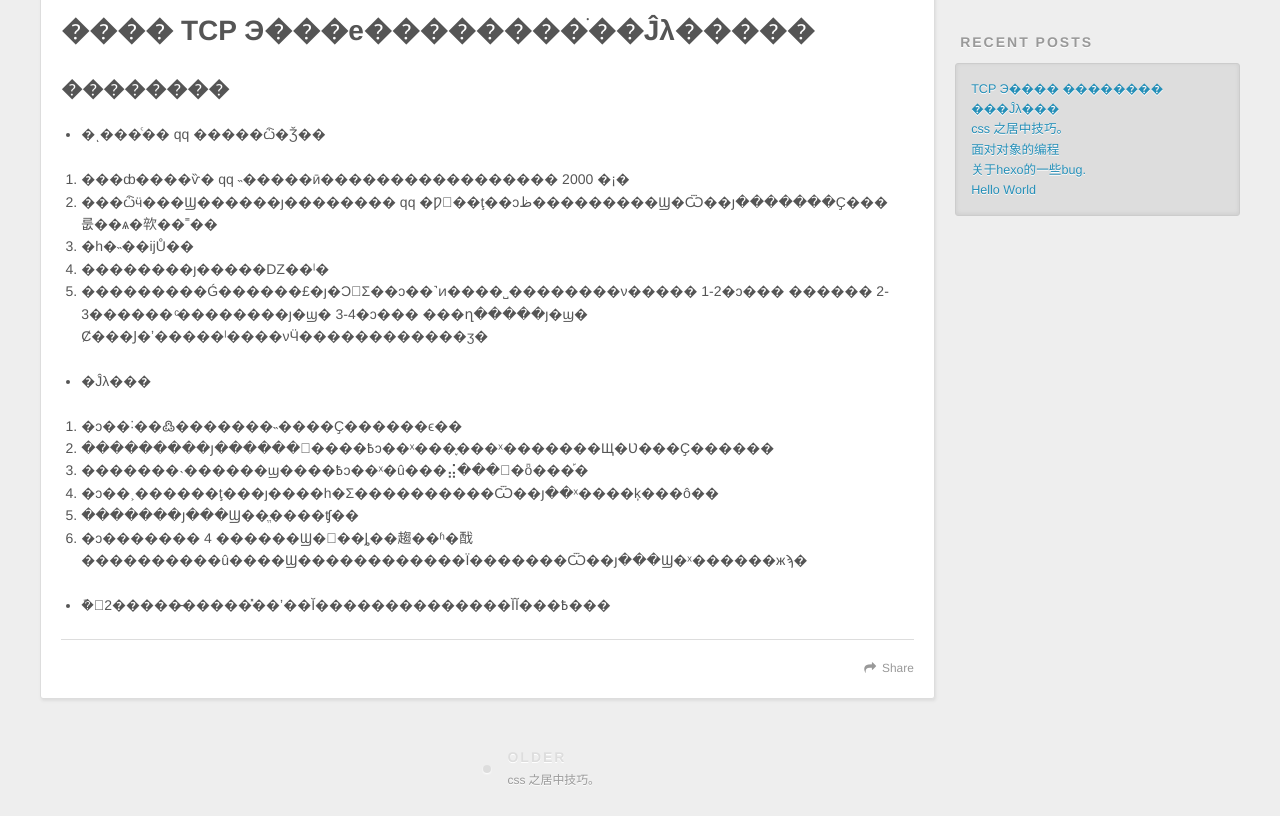
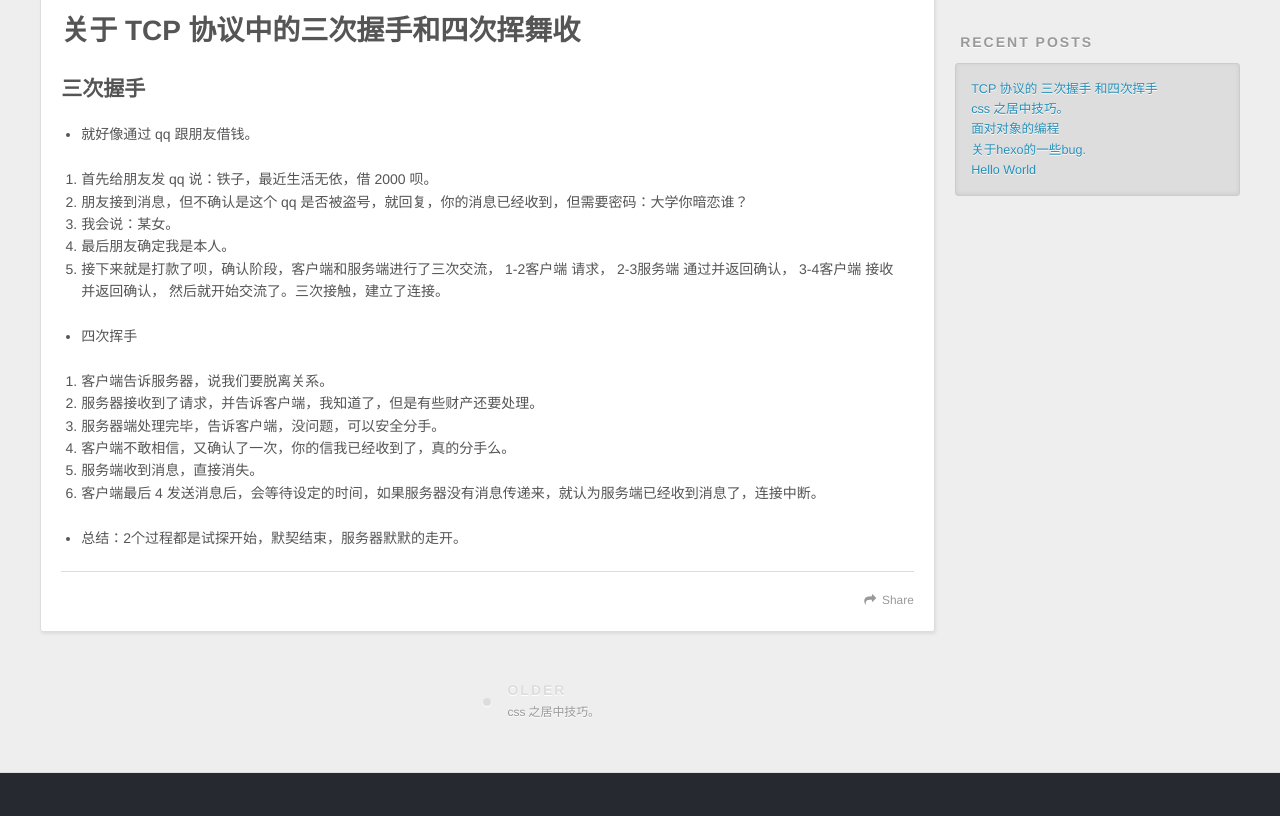
Before and after one commit to jlsgame/jlsgame.github.io, a plain HTML site: page 2016/10/20/Http-01-start/index.html in a window 1280 px wide. Shown: the part 446-1262 px from the top of the page. Drawn offline with nearby package versions, Linux system fonts and the light colour scheme.

Commit message:
Site updated: 2016-10-20 17:03:23

```diff
--- a/2016/10/20/Http-01-start/index.html
+++ b/2016/10/20/Http-01-start/index.html
@@ -3,36 +3,42 @@
 <head>
   <meta charset="utf-8">
 
-  <title>TCP Э���� �������� ���Ĵλ��� | 姜雷声的博客</title>
+  <title>TCP 协议的 三次握手 和四次挥手 | 姜雷声的博客</title>
   <meta name="viewport" content="width=device-width, initial-scale=1, maximum-scale=1">
-  <meta name="description" content="���� TCP Э���е��������ֺ��Ĵλ�������������
-�ͺ���ͨ�� qq �����ѽ�Ǯ��
+  <meta name="description" content="关于 TCP 协议中的三次握手和四次挥舞收三次握手
+就好像通过 qq 跟朋友借钱。
 
 
-���ȸ����ѷ� qq ˵�����ӣ����������������� 2000 �¡�
-���ѽӵ���Ϣ������ȷ�������� qq �Ƿ񱻵��ţ��ͻظ���������Ϣ�Ѿ��յ�������Ҫ���룺��ѧ�㰵��˭��
-�һ�˵��ĳŮ�">
+首先给朋友发 qq 说：铁子，最近生活无依，借 2000 呗。
+朋友接到消息，但不确认是这个 qq 是否被盗号，就回复，你的消息已经收到，但需要密码：大学你暗恋谁？
+我会说：某女。
+最后朋友确定我是本人。
+接下来就是打款了呗，确认阶段，客户端和服务端进行了三次交流， 1-2客户端 请求， 2-3服务端 通过并返">
 <meta property="og:type" content="article">
-<meta property="og:title" content="TCP Э���� �������� ���Ĵλ���">
+<meta property="og:title" content="TCP 协议的 三次握手 和四次挥手">
 <meta property="og:url" content="https://jlsgame.github.io/2016/10/20/Http-01-start/index.html">
 <meta property="og:site_name" content="姜雷声的博客">
-<meta property="og:description" content="���� TCP Э���е��������ֺ��Ĵλ�������������
-�ͺ���ͨ�� qq �����ѽ�Ǯ��
+<meta property="og:description" content="关于 TCP 协议中的三次握手和四次挥舞收三次握手
+就好像通过 qq 跟朋友借钱。
 
 
-���ȸ����ѷ� qq ˵�����ӣ����������������� 2000 �¡�
-���ѽӵ���Ϣ������ȷ�������� qq �Ƿ񱻵��ţ��ͻظ���������Ϣ�Ѿ��յ�������Ҫ���룺��ѧ�㰵��˭��
-�һ�˵��ĳŮ�">
-<meta property="og:updated_time" content="2016-10-20T09:00:28.101Z">
+首先给朋友发 qq 说：铁子，最近生活无依，借 2000 呗。
+朋友接到消息，但不确认是这个 qq 是否被盗号，就回复，你的消息已经收到，但需要密码：大学你暗恋谁？
+我会说：某女。
+最后朋友确定我是本人。
+接下来就是打款了呗，确认阶段，客户端和服务端进行了三次交流， 1-2客户端 请求， 2-3服务端 通过并返">
+<meta property="og:updated_time" content="2016-10-20T09:03:04.542Z">
 <meta name="twitter:card" content="summary">
-<meta name="twitter:title" content="TCP Э���� �������� ���Ĵλ���">
-<meta name="twitter:description" content="���� TCP Э���е��������ֺ��Ĵλ�������������
-�ͺ���ͨ�� qq �����ѽ�Ǯ��
+<meta name="twitter:title" content="TCP 协议的 三次握手 和四次挥手">
+<meta name="twitter:description" content="关于 TCP 协议中的三次握手和四次挥舞收三次握手
+就好像通过 qq 跟朋友借钱。
 
 
-���ȸ����ѷ� qq ˵�����ӣ����������������� 2000 �¡�
-���ѽӵ���Ϣ������ȷ�������� qq �Ƿ񱻵��ţ��ͻظ���������Ϣ�Ѿ��յ�������Ҫ���룺��ѧ�㰵��˭��
-�һ�˵��ĳŮ�">
+首先给朋友发 qq 说：铁子，最近生活无依，借 2000 呗。
+朋友接到消息，但不确认是这个 qq 是否被盗号，就回复，你的消息已经收到，但需要密码：大学你暗恋谁？
+我会说：某女。
+最后朋友确定我是本人。
+接下来就是打款了呗，确认阶段，客户端和服务端进行了三次交流， 1-2客户端 请求， 2-3服务端 通过并返">
 
     <link rel="alternate" href="/atom.xml" title="姜雷声的博客" type="application/atom+xml">
 
@@ -95,7 +101,7 @@
 
 
     <h1 class="article-title" itemprop="name">
-      TCP Э���� �������� ���Ĵλ���
+      TCP 协议的 三次握手 和四次挥手
     </h1>
 
 
@@ -103,35 +109,35 @@
 
     <div class="article-entry" itemprop="articleBody">
 
-        <h1 id="����-TCP-Э���е��������ֺ��Jλ�����"><a href="#����-TCP-Э���е��������ֺ��Jλ�����" class="headerlink" title="���� TCP Э���е��������ֺ��Ĵλ�����"></a>���� TCP Э���е��������ֺ��Ĵλ�����</h1><h2 id="��������"><a href="#��������" class="headerlink" title="��������"></a>��������</h2><ul>
-<li>�ͺ���ͨ�� qq �����ѽ�Ǯ��</li>
+        <h1 id="关于-TCP-协议中的三次握手和四次挥舞收"><a href="#关于-TCP-协议中的三次握手和四次挥舞收" class="headerlink" title="关于 TCP 协议中的三次握手和四次挥舞收"></a>关于 TCP 协议中的三次握手和四次挥舞收</h1><h2 id="三次握手"><a href="#三次握手" class="headerlink" title="三次握手"></a>三次握手</h2><ul>
+<li>就好像通过 qq 跟朋友借钱。</li>
 </ul>
 <ol>
-<li>���ȸ����ѷ� qq ˵�����ӣ����������������� 2000 �¡�</li>
-<li>���ѽӵ���Ϣ������ȷ�������� qq �Ƿ񱻵��ţ��ͻظ���������Ϣ�Ѿ��յ�������Ҫ���룺��ѧ�㰵��˭��</li>
-<li>�һ�˵��ĳŮ��</li>
-<li>��������ȷ�����Ǳ��ˡ�</li>
-<li>���������Ǵ������£�ȷ�Ͻ׶Σ��ͻ��˺ͷ����˽��������ν����� 1-2�ͻ��� ������ 2-3������ ͨ��������ȷ�ϣ� 3-4�ͻ��� ���ղ�����ȷ�ϣ� Ȼ���Ϳ�ʼ�����ˡ����νӴ������������ӡ�</li>
+<li>首先给朋友发 qq 说：铁子，最近生活无依，借 2000 呗。</li>
+<li>朋友接到消息，但不确认是这个 qq 是否被盗号，就回复，你的消息已经收到，但需要密码：大学你暗恋谁？</li>
+<li>我会说：某女。</li>
+<li>最后朋友确定我是本人。</li>
+<li>接下来就是打款了呗，确认阶段，客户端和服务端进行了三次交流， 1-2客户端 请求， 2-3服务端 通过并返回确认， 3-4客户端 接收并返回确认， 然后就开始交流了。三次接触，建立了连接。</li>
 </ol>
 <ul>
-<li>�Ĵλ���</li>
+<li>四次挥手</li>
 </ul>
 <ol>
-<li>�ͻ��˸��߷�������˵����Ҫ������ϵ��</li>
-<li>���������յ������󣬲����߿ͻ��ˣ���֪���ˣ�������Щ�Ʋ���Ҫ������</li>
-<li>�������˴������ϣ����߿ͻ��ˣ�û���⣬���԰�ȫ���֡� </li>
-<li>�ͻ��˲������ţ���ȷ����һ�Σ����������Ѿ��յ��ˣ����ķ���ô��</li>
-<li>�������յ���Ϣ��ֱ����ʧ��</li>
-<li>�ͻ������� 4 ������Ϣ�󣬻��ȴ��趨��ʱ�䣬����������û����Ϣ������������Ϊ�������Ѿ��յ���Ϣ�ˣ������жϡ�</li>
+<li>客户端告诉服务器，说我们要脱离关系。</li>
+<li>服务器接收到了请求，并告诉客户端，我知道了，但是有些财产还要处理。</li>
+<li>服务器端处理完毕，告诉客户端，没问题，可以安全分手。 </li>
+<li>客户端不敢相信，又确认了一次，你的信我已经收到了，真的分手么。</li>
+<li>服务端收到消息，直接消失。</li>
+<li>客户端最后 4 发送消息后，会等待设定的时间，如果服务器没有消息传递来，就认为服务端已经收到消息了，连接中断。</li>
 </ol>
 <ul>
-<li>�ܽ᣺2�����̶�����̽��ʼ��Ĭ��������������ĬĬ���߿���</li>
+<li>总结：2个过程都是试探开始，默契结束，服务器默默的走开。</li>
 </ul>
 
 
     </div>
     <footer class="article-footer">
-      <a data-url="https://jlsgame.github.io/2016/10/20/Http-01-start/" data-id="ciui4ayto0000m4vdrw9ulcaw" class="article-share-link">Share</a>
+      <a data-url="https://jlsgame.github.io/2016/10/20/Http-01-start/" data-id="ciui4ecd6000004vdv2c8j48o" class="article-share-link">Share</a>
 
 
     </footer>
@@ -180,7 +186,7 @@
       <ul>
 
           <li>
-            <a href="/2016/10/20/Http-01-start/">TCP Э���� �������� ���Ĵλ���</a>
+            <a href="/2016/10/20/Http-01-start/">TCP 协议的 三次握手 和四次挥手</a>
           </li>
 
           <li>
```
Also changed, not shown: 2016/10/05/hello-world/index.html (+2 -2 lines), 2016/10/05/hexo-bugs/index.html (+2 -2 lines), 2016/10/08/object/index.html (+2 -2 lines), 2016/10/09/css2zero/index.html (+3 -3 lines), archives/2016/10/index.html (+2 -2 lines), archives/2016/index.html (+2 -2 lines), archives/index.html (+2 -2 lines), index.html (+22 -22 lines).
